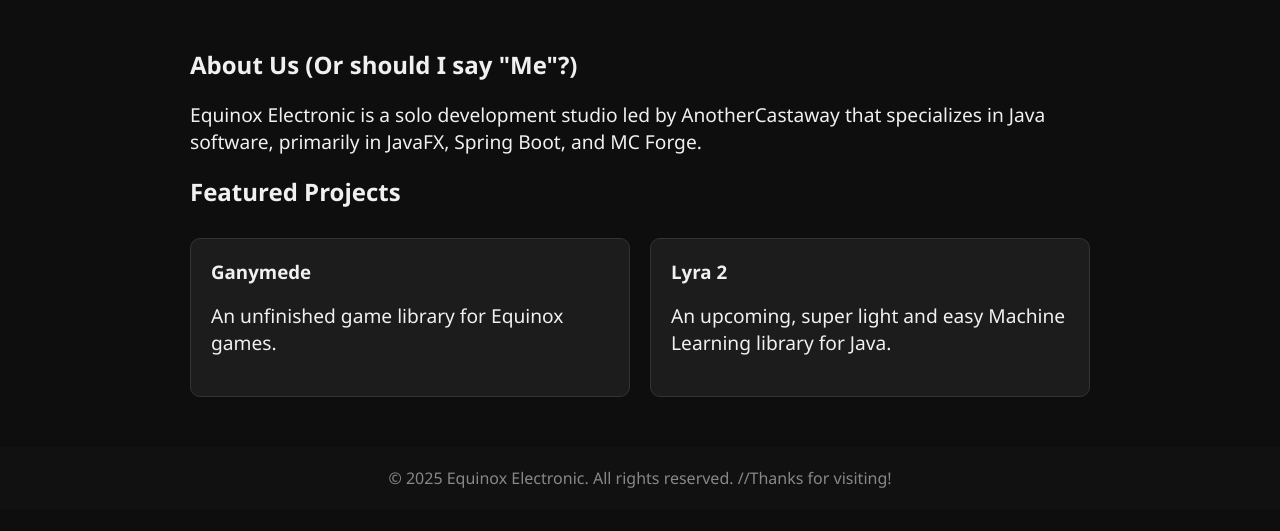
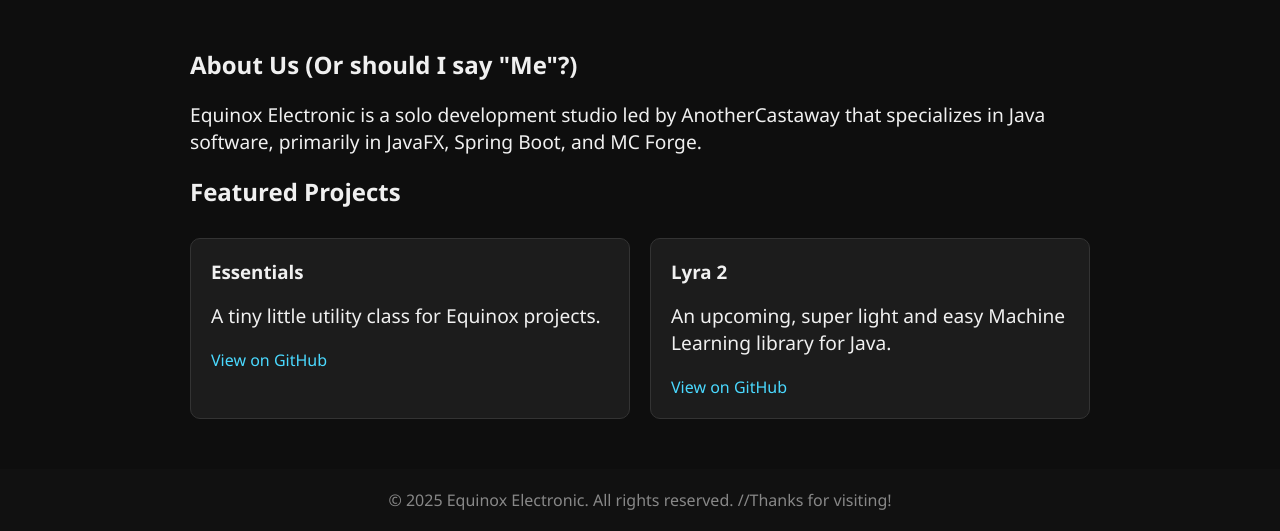
Before and after one commit to EquinoxElectronic/equinoxelectronic.github.io, a plain HTML site: page index.html in a window 1280 px wide. Shown: the part 822-1353 px from the top of the page. Before the commit the page ends 1331 px from the top, so only its background shows below. Drawn offline with Linux system fonts and the light colour scheme.

Commit message:
Updated project list

```diff
--- a/index.html
+++ b/index.html
@@ -133,12 +133,14 @@
         <h2>Featured Projects</h2>
         <div class="projects">
             <div class="project">
-                <h3>Ganymede</h3>
-                <p>An unfinished game library for Equinox games.</p>
+                <h3>Essentials</h3>
+                <p>A tiny little utility class for Equinox projects.</p>
+                <a href="https://github.com/EquinoxElectronic/Essentials">View on GitHub</a>
             </div>
             <div class="project">
                 <h3>Lyra 2</h3>
                 <p>An upcoming, super light and easy Machine Learning library for Java.</p>
+                <a href="https://github.com/CastawayMakesThings/LyraNeural2">View on GitHub</a>
             </div>
         </div>
     </section>
```
